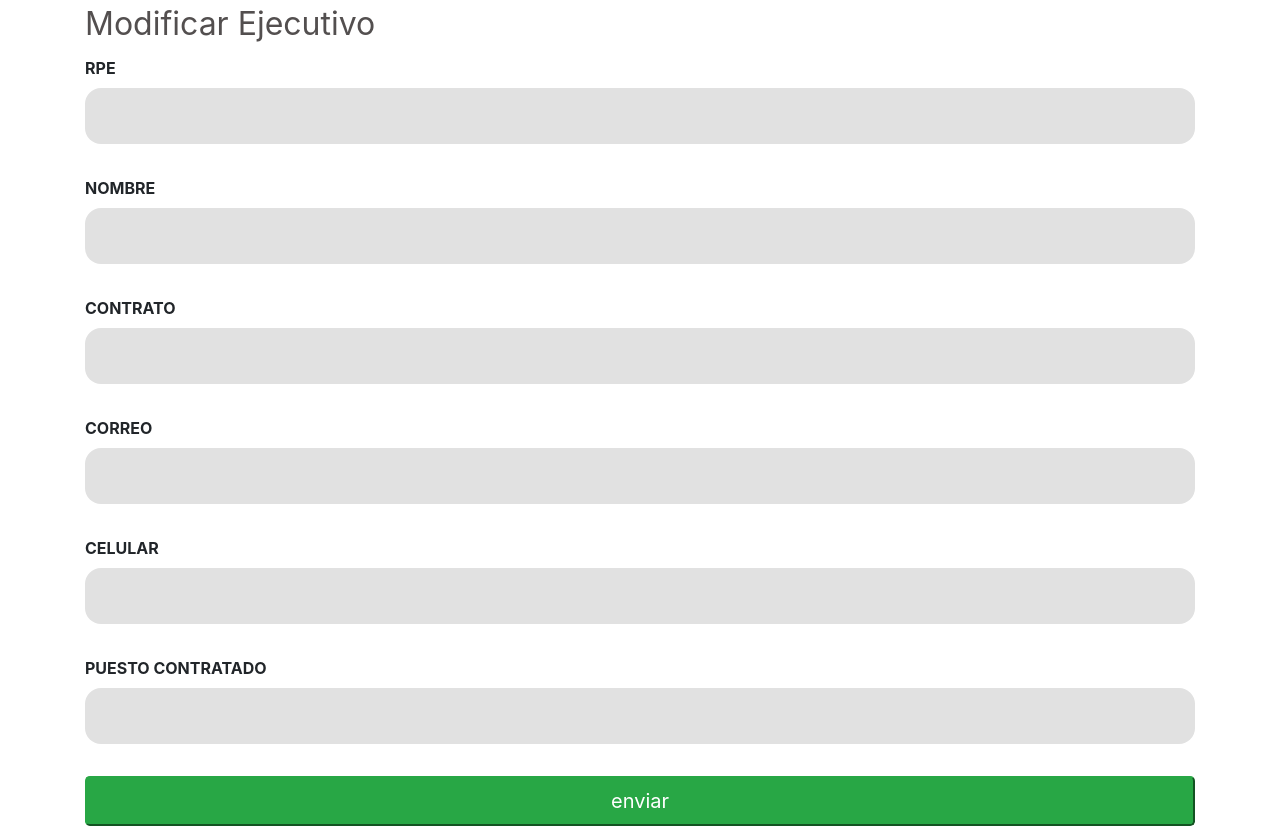
After one commit to ajolote96/siac, a PHP site: page /php/editar-ejecutivo.php?rpe=1 in a window 1280 px wide. The commit adds this page. Run offline with PHP 8.4, Linux system fonts and the light colour scheme; data that the repository does not hold is empty.

Commit message:
Editar ejecutivo

```diff
--- a/php/buscar.php
+++ b/php/buscar.php
@@ -33,6 +33,7 @@
                                     <td>".$fila['correo']."</td>
                                     <td>".$fila['puesto_contratado']."</td>
                                     <td>".$fila['estatus']."</td>
+                                    <td><a class='btn btn-warning' href='php/editar-ejecutivo.php?rpe=".$fila['rpe']."'>Editar</a></td>
 
                                   </tr>";
                     }
--- /dev/null
+++ b/php/editar-ejecutivo.php
@@ -0,0 +1,83 @@
+<?php
+include "conexion.php";
+
+$rpeObtenido = $_GET['rpe'];
+
+$query = "SELECT * FROM ejecutivo WHERE rpe = '".$rpeObtenido."'";
+
+$resultado = $conexion->query($query);
+$filas = $resultado->fetch_assoc();
+
+?>
+
+<!DOCTYPE html>
+<html lang="es">
+<head>
+    <meta charset="UTF-8">
+    <meta name="viewport" content="width=device-width, initial-scale=1.0">
+    <link rel="stylesheet" href="https://stackpath.bootstrapcdn.com/bootstrap/4.4.1/css/bootstrap.min.css" integrity="sha384-Vkoo8x4CGsO3+Hhxv8T/Q5PaXtkKtu6ug5TOeNV6gBiFeWPGFN9MuhOf23Q9Ifjh" crossorigin="anonymous">    <style>
+                /*EDITAR EJECUTIVO*/
+
+        .formulario-modificar label,
+        .formulario-modificar input {
+            display: block;
+        }
+
+        legend {
+            font-size: 2rem;
+            color: #534f4f;
+        }
+
+        label {
+            display: block;
+            font-weight: 700;
+            text-transform: uppercase;
+        }
+
+        .formulario-modificar input:not([type="submit"]),
+        textarea {
+            padding: 1rem;
+            display: block;
+            width: 100%;
+            background-color: #E1E1E1;
+            margin-bottom: 2rem;
+            border: none;
+            border-radius: 1rem;
+        }
+
+    </style>
+    <title>Edición de ejecutivo</title>
+</head>
+<body>
+
+    <main class="container-sm">
+        <form method="POST"  action="editarEjecutivo.php" class="formulario-modificar">
+            <fieldset>
+                <legend>Modificar Ejecutivo</legend>
+
+                <label for="rpe">RPE</label>
+                <input type="text" name="rpe" id="rpe" value="<?php echo $filas['rpe'];?>" readonly>
+
+                <label for="nombre">Nombre</label>
+                <input type="text" name="nombre" id="nombre" value="<?php echo $filas['nombre'];?>" onlyread>
+
+                <label for="contrato">Contrato</label>
+                <input type="text" name="contrato" id="contrato" value="<?php echo $filas['contrato'];?>" onlyread>
+
+                <label for="correo">Correo</label>
+                <input type="text" name="correo" id="correo" value="<?php echo $filas['correo'];?>" onlyread>
+
+                <label for="celular">Celular</label>
+                <input type="text" name="celular" id="celular" value="<?php echo $filas['celular'];?>" onlyread>
+
+                <label for="puesto">Puesto Contratado</label>
+                <input type="text" name="puesto" id="puesto" value="<?php echo $filas['puesto_contratado'];?>" onlyread>
+
+                <input type="submit" name="" id="" value="enviar" class="btn-lg btn-success btn-block">
+            </fieldset>
+        </form>
+    </main>
+
+
+</body>
+</html>
```
Also changed, not shown: html/buscar.html (+5 -2 lines), php/editarEjecutivo.php (added, +20 -0 lines).
